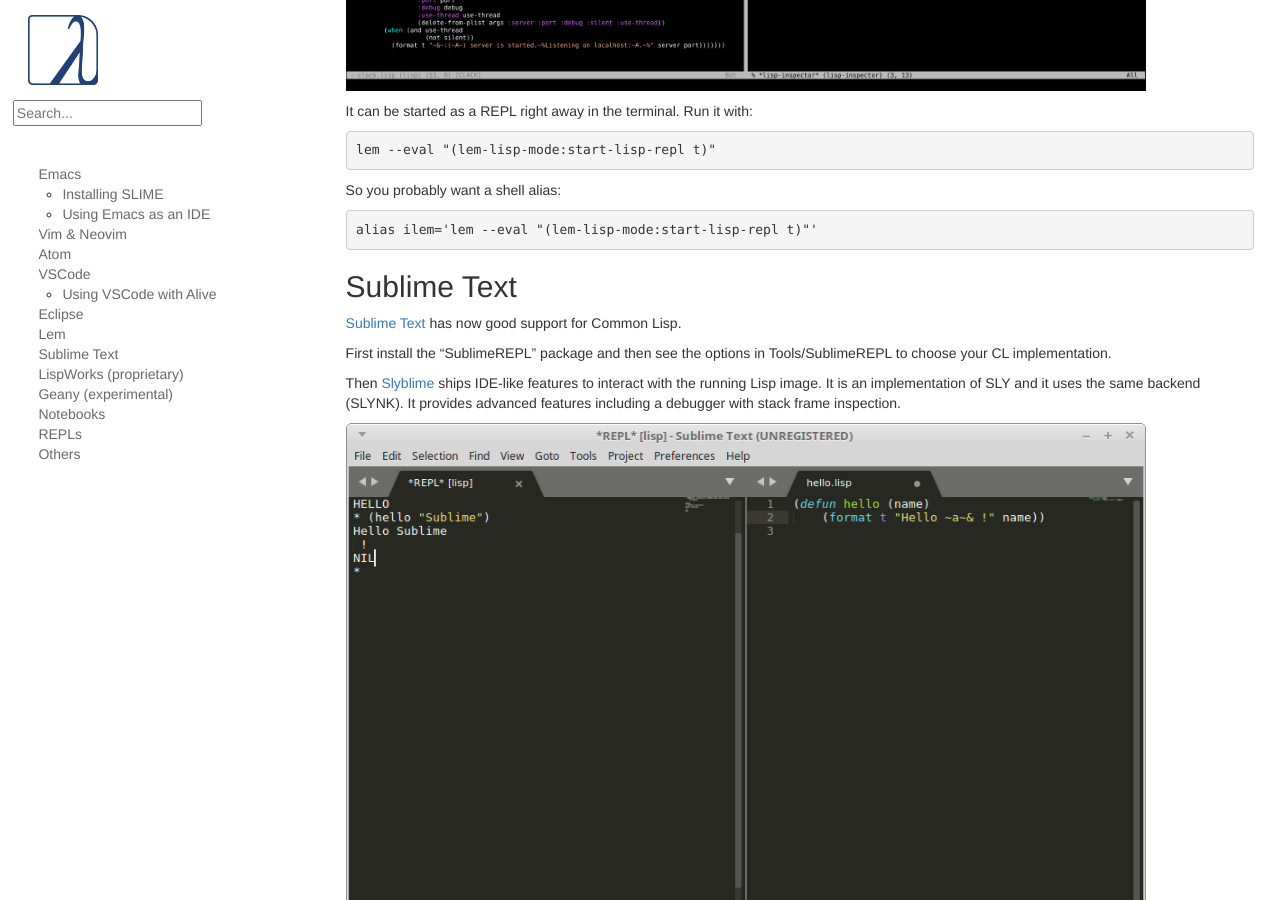
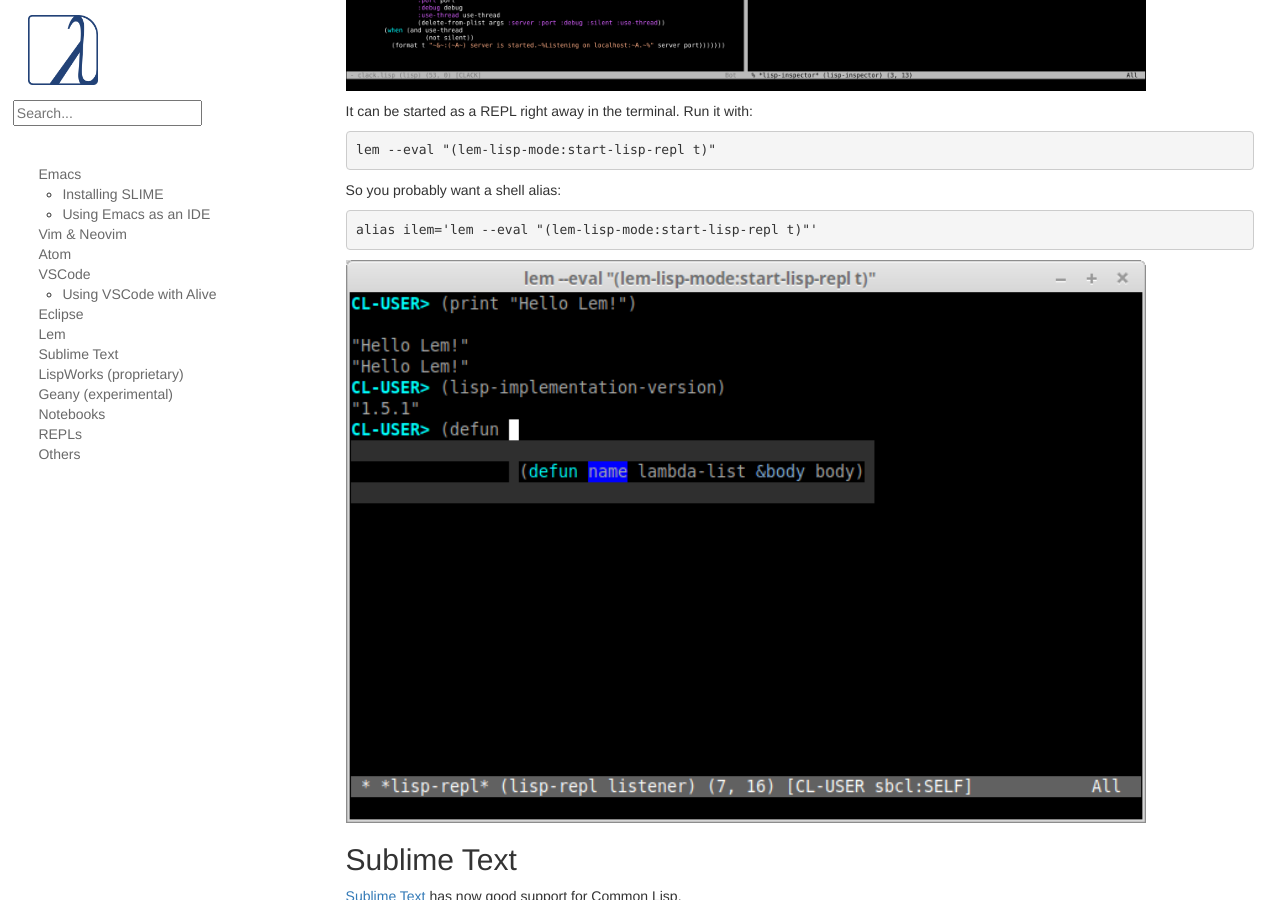
Before and after one commit to LispCookbook/cl-cookbook, a Jekyll site: the page built from editor-support.md, in a window 1280 px wide and 900 px high, scrolled down 5427 px. Built offline with Jekyll 4.4.1, drawn with Linux system fonts in a browser that asks for light colours.

Commit message:
add missing image: Lem used as a REPL in the terminal

```diff
--- a/editor-support.md
+++ b/editor-support.md
@@ -156,6 +156,8 @@
 
     alias ilem='lem --eval "(lem-lisp-mode:start-lisp-repl t)"'
 
+<img src="assets/lem1.png" style="width: 800px" title="Lem's REPL" alt="Lem running in the terminal with the Lisp REPL full screen, showing a completion window."/>
+
 ## Sublime Text
 
 [Sublime Text](http://www.sublimetext.com/3) has now good support for
```
Also changed, not shown: assets/lem1.png (added).
